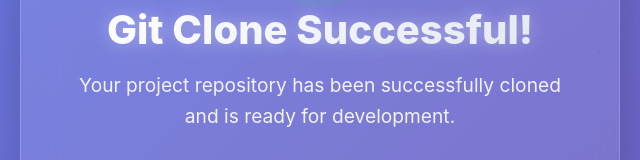
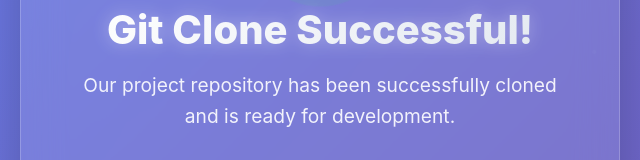
Before and after one commit to teo-yu-xuan/TFP4224, a plain HTML site: page index.html in a window 1280 px wide. Shown: the part 188-348 px from the top of the page, 320-960 px from the left. Drawn offline with Linux system fonts and the light colour scheme.

Commit message:
Update subtitle for improved personalization in index.html

```diff
--- a/index.html
+++ b/index.html
@@ -350,7 +350,7 @@
 
             <!-- Main title -->
             <h1 class="title">Git Clone Successful!</h1>
-            <p class="subtitle">Your project repository has been successfully cloned and is ready for development.</p>
+            <p class="subtitle">Our project repository has been successfully cloned and is ready for development.</p>
 
             <!-- Git information -->
             <div class="git-info">
```
